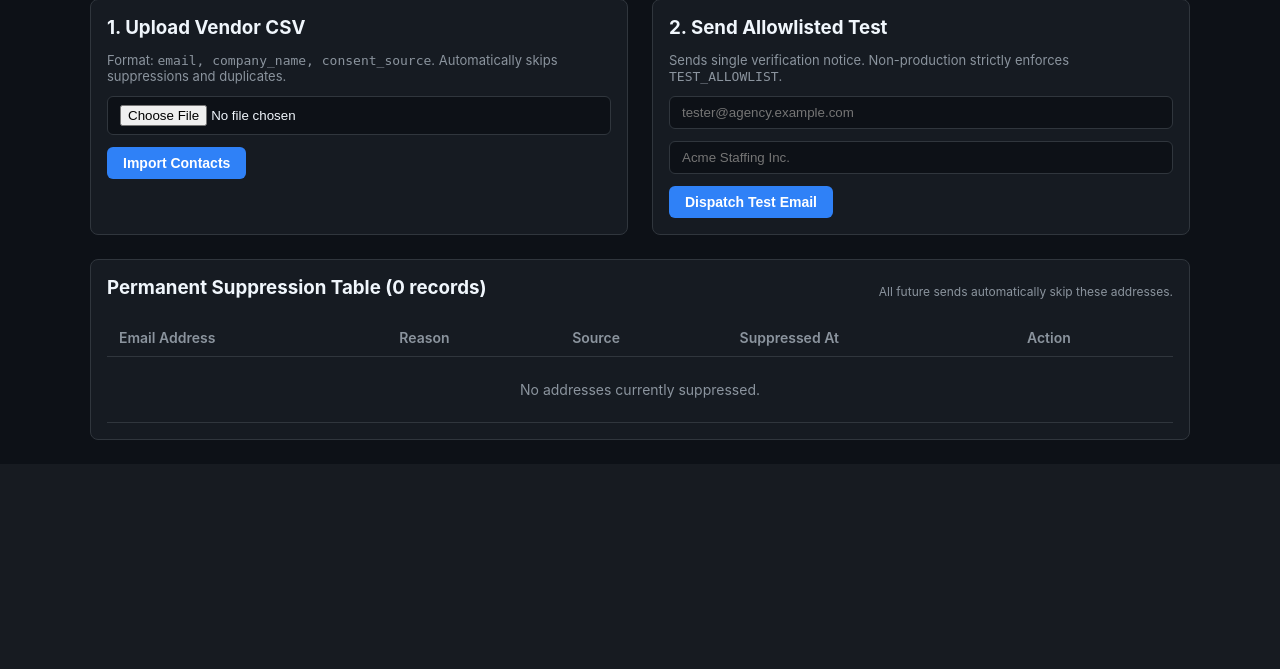
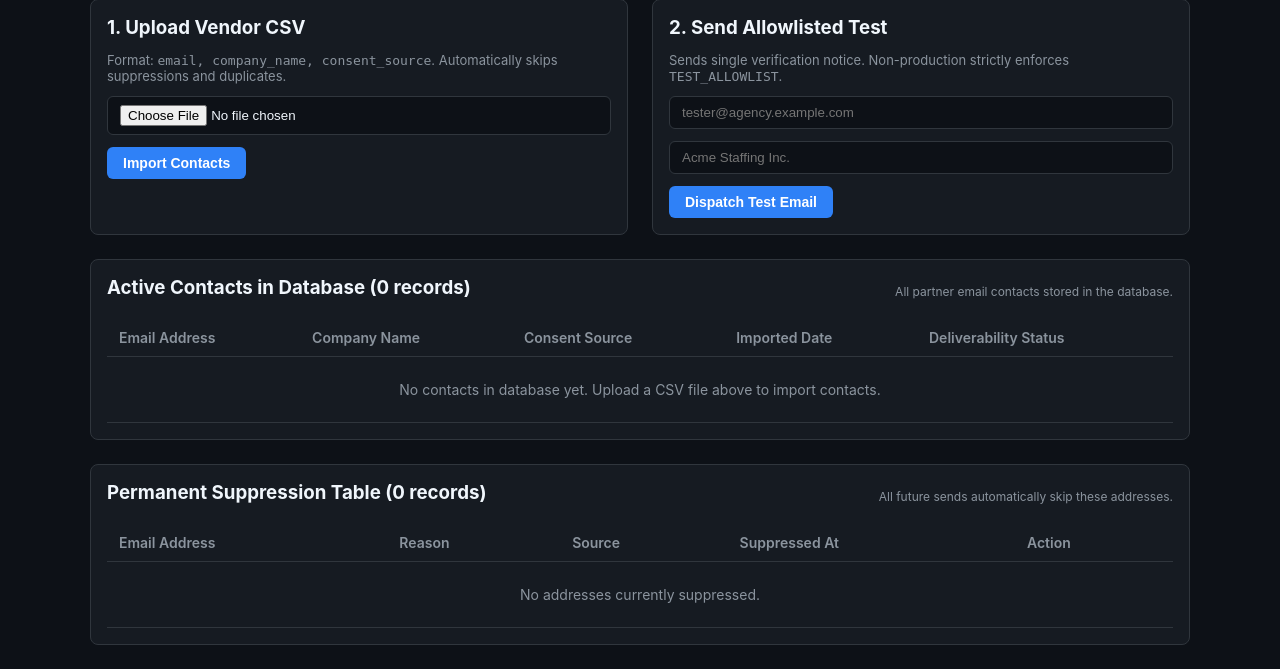
Before and after one commit to SumanBR321/Email_Automation, a FastAPI app: page / in a window 1280 px wide. Shown: the part 349-1018 px from the top of the page. Before the commit the page ends 789 px from the top, so only its background shows below. Run offline with FastAPI, Linux system fonts and the light colour scheme.

Commit message:
feat(dashboard): display active contacts table with deliverability status

```diff
--- a/vendor_email_prototype/app/main.py
+++ b/vendor_email_prototype/app/main.py
@@ -37,10 +37,13 @@ templates = Jinja2Templates(directory=TEMPLATES_DIR)
 def get_dashboard(request: Request, message: Optional[str] = None, db: Session = Depends(get_db)):
     provider = get_email_provider()
     total_contacts = db.query(Contact).count()
+    contacts = db.query(Contact).order_by(Contact.imported_at.desc()).all()
     suppressions = db.query(Suppression).order_by(Suppression.created_at.desc()).all()
+    suppressed_emails = {s.email for s in suppressions}
+    allowlist = set(settings.TEST_ALLOWLIST) if isinstance(settings.TEST_ALLOWLIST, list) else set()
 
     # Daily send calculation
-    today_start = datetime.datetime.utcnow().replace(hour=0, minute=0, second=0, microsecond=0)
+    today_start = datetime.datetime.now(datetime.timezone.utc).replace(hour=0, minute=0, second=0, microsecond=0)
     sent_today = db.query(CampaignCheckpoint).filter(
         CampaignCheckpoint.sent_at >= today_start,
         CampaignCheckpoint.status == "sent"
@@ -68,6 +71,9 @@ def get_dashboard(request: Request, message: Optional[str] = None, db: Session =
             "provider": settings.EMAIL_PROVIDER,
             "message": message,
             "total_contacts": total_contacts,
+            "contacts": contacts,
+            "suppressed_emails": suppressed_emails,
+            "allowlist": allowlist,
             "sent_today": sent_today,
             "daily_limit": settings.DAILY_LIMIT,
             "campaign_status": campaign_status,
--- a/vendor_email_prototype/templates/dashboard.html
+++ b/vendor_email_prototype/templates/dashboard.html
@@ -188,6 +188,49 @@
       </div>
     </div>
 
+    <!-- Active Contacts in Database -->
+    <div class="card" style="margin-bottom: 24px;">
+      <div style="display: flex; justify-content: space-between; align-items: center;">
+        <h3>Active Contacts in Database ({{ contacts|length }} records)</h3>
+        <span style="font-size: 12px; color: #8b949e;">All partner email contacts stored in the database.</span>
+      </div>
+
+      <table>
+        <thead>
+          <tr>
+            <th>Email Address</th>
+            <th>Company Name</th>
+            <th>Consent Source</th>
+            <th>Imported Date</th>
+            <th>Deliverability Status</th>
+          </tr>
+        </thead>
+        <tbody>
+          {% for c in contacts %}
+          <tr>
+            <td><strong>{{ c.email }}</strong></td>
+            <td>{{ c.company_name }}</td>
+            <td><code style="color: #79c0ff;">{{ c.consent_source }}</code></td>
+            <td style="color: #8b949e;">{{ c.imported_at.strftime('%Y-%m-%d %H:%M:%S') if c.imported_at else 'N/A' }}</td>
+            <td>
+              {% if c.email in suppressed_emails %}
+                <span class="tag tag-unsubscribe">Suppressed</span>
+              {% elif c.email in allowlist or env == 'production' %}
+                <span class="tag" style="background: #3fb95022; color: #3fb950; border: 1px solid #3fb95066;">Sendable</span>
+              {% else %}
+                <span class="tag" style="background: #d2992222; color: #e3b341; border: 1px solid #d2992266;">Non-Allowlisted (Dev)</span>
+              {% endif %}
+            </td>
+          </tr>
+          {% else %}
+          <tr>
+            <td colspan="5" style="text-align: center; color: #8b949e; padding: 24px;">No contacts in database yet. Upload a CSV file above to import contacts.</td>
+          </tr>
+          {% endfor %}
+        </tbody>
+      </table>
+    </div>
+
     <!-- Permanent Suppression List -->
     <div class="card">
       <div style="display: flex; justify-content: space-between; align-items: center;">
```
